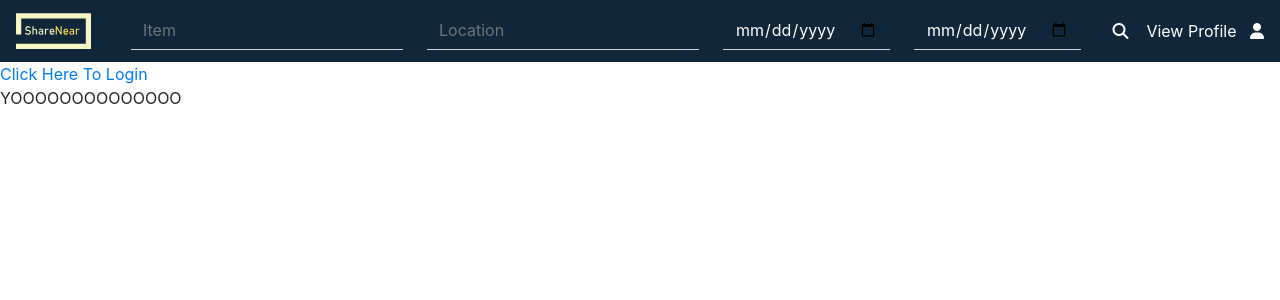
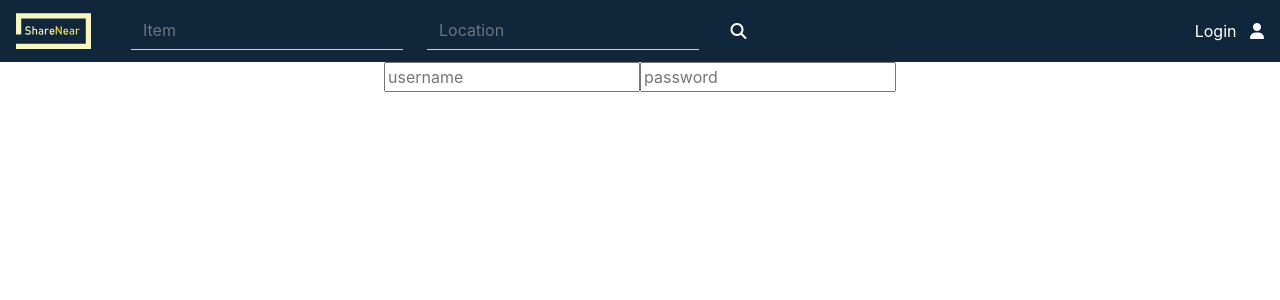
Before and after one commit to CalinArdelean/ShareNear, a React (Create React App) app in the folder my-app/: page /login in a window 1280 px wide. Shown: the top 300 px of the page. Built offline with nearby package versions, Linux system fonts and the light colour scheme.

Commit message:
linked to login page from home page

```diff
--- a/my-app/public/index.html
+++ b/my-app/public/index.html
@@ -39,7 +39,6 @@
       To begin the development, run `npm start` or `yarn start`.
       To create a production bundle, use `npm run build` or `yarn build`.
     -->
-    <a href="login.html">Click Here To Login</a>
-    <p>YOOOOOOOOOOOOOO</p>
+
   </body>
 </html>
--- a/my-app/src/App.js
+++ b/my-app/src/App.js
@@ -7,6 +7,7 @@ import Button from '@material-ui/core/Button';
 import {Route, Switch, BrowserRouter} from 'react-router-dom';
 import { Navbar, Nav, Form, FormControl, Container, Row, Col} from 'react-bootstrap';
 import AppNavbar from './Navbar';
+import login from './login';
 
 
 class App extends React.Component {
@@ -18,6 +19,15 @@ class App extends React.Component {
         <AppNavbar/>
       </header>
 
+      <div>
+        <BrowserRouter>
+          <Switch> { /* Similar to a switch statement - shows the component depending on the URL path */ }
+            { /* Each Route below shows a different component depending on the exact path in the URL  */ }
+            <Route exact path='/login' component={login}/>
+          </Switch>
+        </BrowserRouter>
+      </div>
+
     </div>
   );
   }
--- a/my-app/src/Navbar.js
+++ b/my-app/src/Navbar.js
@@ -3,6 +3,7 @@ import {Link} from 'react-router-dom';
 import './App.css';
 import logo from './logo.svg';
 import { Navbar, Nav, Form, FormControl, Container, Row, Col} from 'react-bootstrap';
+import login from './login';
 
 class AppNavbar extends React.Component {
   render() {
@@ -21,14 +22,12 @@ class AppNavbar extends React.Component {
           <Form inline className="text-white">
             <FormControl type="text" placeholder="Item" className="ml-4 text-white rounded-0 bg-transparent border-left-0 border-right-0 border-top-0" />
             <FormControl type="text" placeholder="Location" className="ml-4 text-white rounded-0 bg-transparent border-left-0 border-right-0 border-top-0" />
-            <FormControl type="date" placeholder="Receive Date" className="ml-4 text-white rounded-0 bg-transparent border-left-0 border-right-0 border-top-0" />
-            <FormControl type="date" placeholder="Return Date" className="ml-4 text-white rounded-0 bg-transparent border-left-0 border-right-0 border-top-0" />
             &nbsp; &nbsp; &nbsp; &nbsp;
             <i class="fas fa-search"></i>
           </Form>
           <Navbar.Collapse className="justify-content-end">
             <Navbar.Text className="text-white">
-              <a>View Profile
+              <a href="./login">Login
               &nbsp; <i class="fas fa-user"></i>
               </a>
             </Navbar.Text>
--- a/my-app/src/login.js
+++ b/my-app/src/login.js
@@ -1,12 +1,37 @@
 import React from 'react';
-import ReactDOM from 'react-dom';
-import './login.css';
-import App from './App';
-import * as serviceWorker from './serviceWorker';
+import { Link } from 'react-router-dom';
+import './App.css';
 
-ReactDOM.render(<App />, document.getElementById('root'));
+/* Component for the Home page */
+class login extends React.Component {
+    render() {
+        return (
+            <div>
 
-// If you want your app to work offline and load faster, you can change
-// unregister() to register() below. Note this comes with some pitfalls.
-// Learn more about service workers: https://bit.ly/CRA-PWA
-serviceWorker.unregister();
+                { /* Inputs to add student */}
+                <input username='username'
+                    //  value={ this.props.studentName }
+                    //  onChange={this.props.handleChange}
+                    type="text"
+                    placeholder="username" />
+
+                <input password='password'
+                    //  value={ this.props.studentName }
+                    //  onChange={this.props.handleChange}
+                    type="text"
+                    placeholder="password" />
+
+
+
+
+
+
+
+                {/* <button onClick={ this.props.addStudent }>Add Student</button> */}
+
+            </div>
+        );
+    }
+}
+
+export default login;
```
